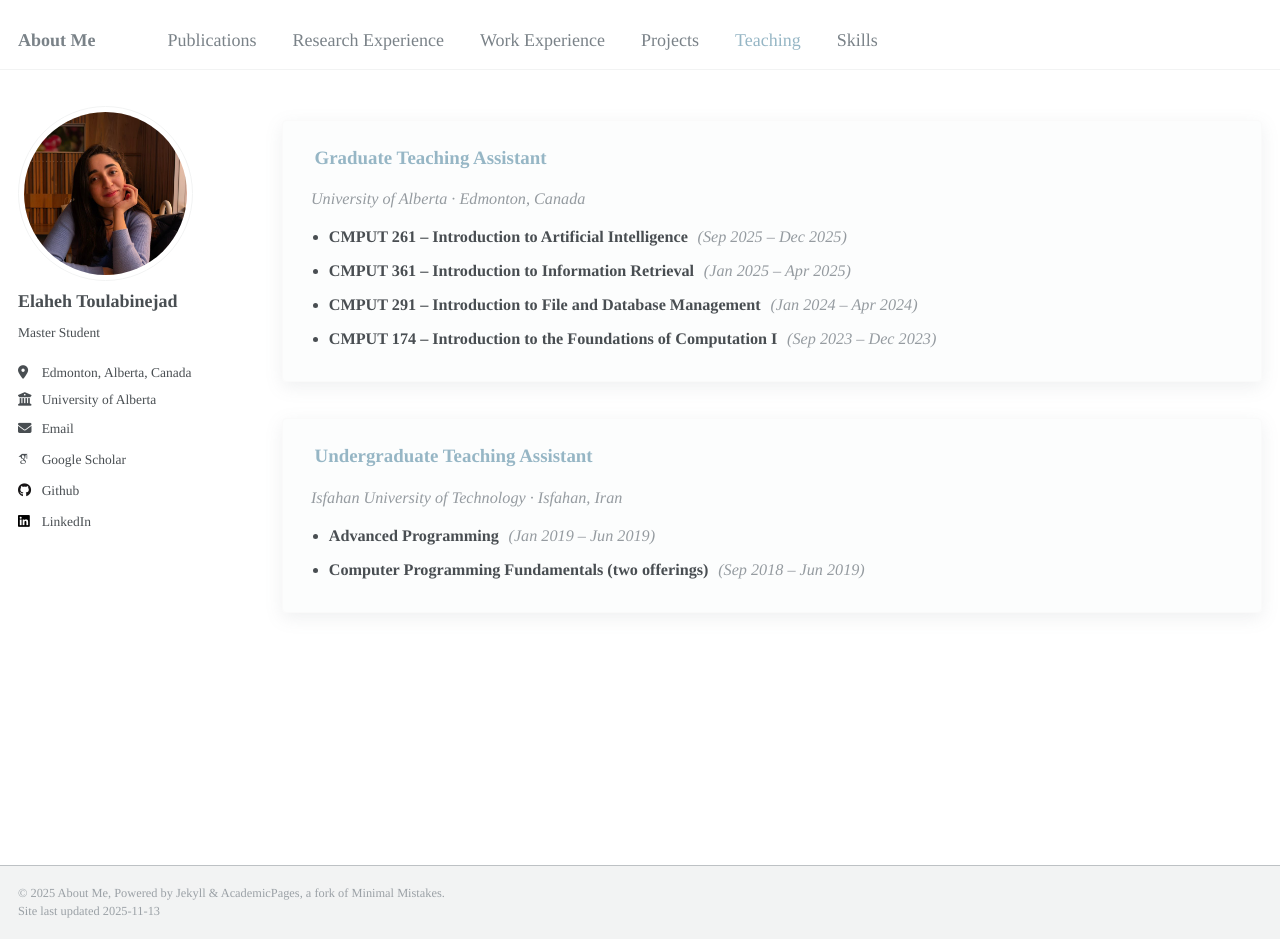
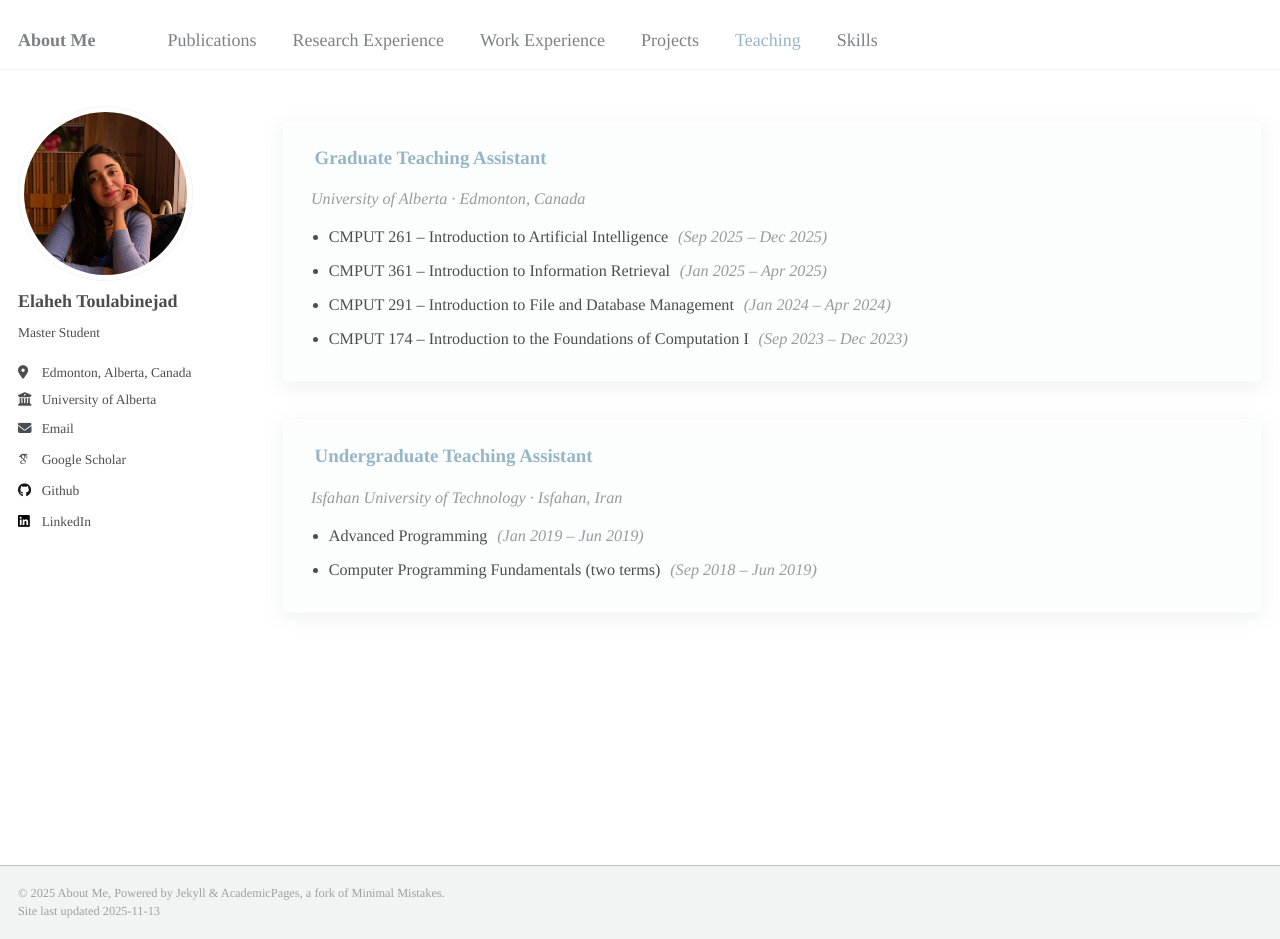
Before and after one commit to ellietoulabi/ellietoulabi.github.io, a Jekyll site: the page built from _pages/teaching.html, in a window 1280 px wide and 939 px high. Built offline with Jekyll 4.4.1, drawn with Linux system fonts in a browser that asks for light colours; some web fonts are replaced.

Commit message:
teaching

```diff
--- a/_pages/teaching.html
+++ b/_pages/teaching.html
@@ -13,19 +13,19 @@ author_profile: true
     <p class="teaching-page__institution">University of Alberta · Edmonton, Canada </p>
     <ul>
       <li>
-        <strong>CMPUT 261 – Introduction to Artificial Intelligence</strong>
+        CMPUT 261 – Introduction to Artificial Intelligence
         <span class="teaching-page__dates">(Sep 2025 – Dec 2025)</span>
       </li>
       <li>
-        <strong>CMPUT 361 – Introduction to Information Retrieval</strong>
+        CMPUT 361 – Introduction to Information Retrieval
         <span class="teaching-page__dates">(Jan 2025 – Apr 2025)</span>
       </li>
       <li>
-        <strong>CMPUT 291 – Introduction to File and Database Management</strong>
+        CMPUT 291 – Introduction to File and Database Management
         <span class="teaching-page__dates">(Jan 2024 – Apr 2024)</span>
       </li>
       <li>
-        <strong>CMPUT 174 – Introduction to the Foundations of Computation I</strong>
+        CMPUT 174 – Introduction to the Foundations of Computation I
         <span class="teaching-page__dates">(Sep 2023 – Dec 2023)</span>
       </li>
     </ul>
@@ -36,11 +36,11 @@ author_profile: true
     <p class="teaching-page__institution">Isfahan University of Technology · Isfahan, Iran </p>
     <ul>
       <li>
-        <strong>Advanced Programming</strong>
+       Advanced Programming
         <span class="teaching-page__dates">(Jan 2019 – Jun 2019)</span>
       </li>
       <li>
-        <strong>Computer Programming Fundamentals (two offerings)</strong>
+        Computer Programming Fundamentals (two terms)
         <span class="teaching-page__dates">(Sep 2018 – Jun 2019)</span>
       </li>
     </ul>
```
